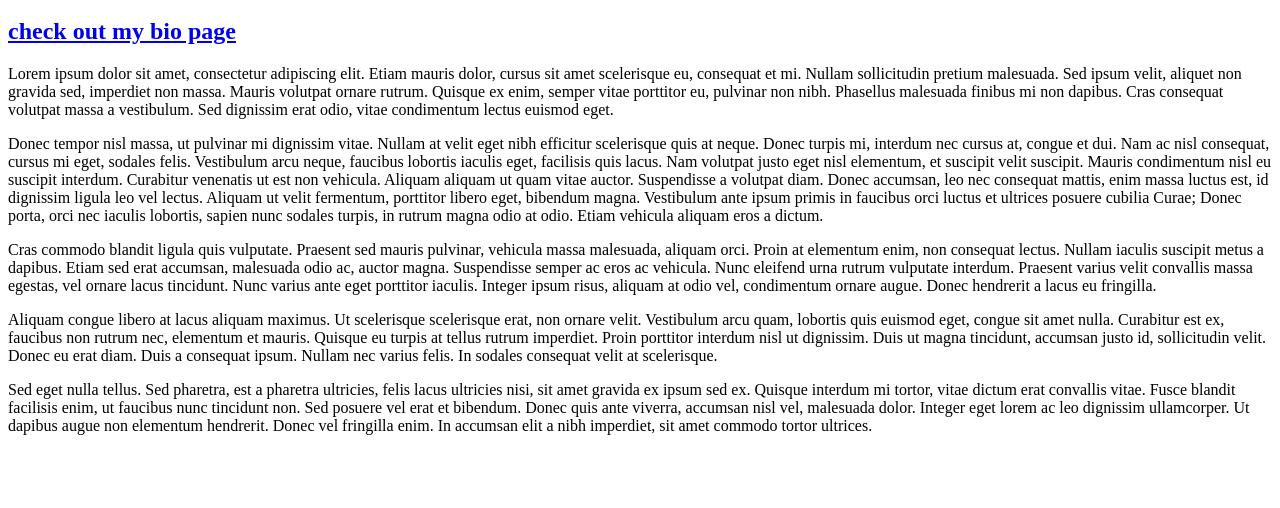
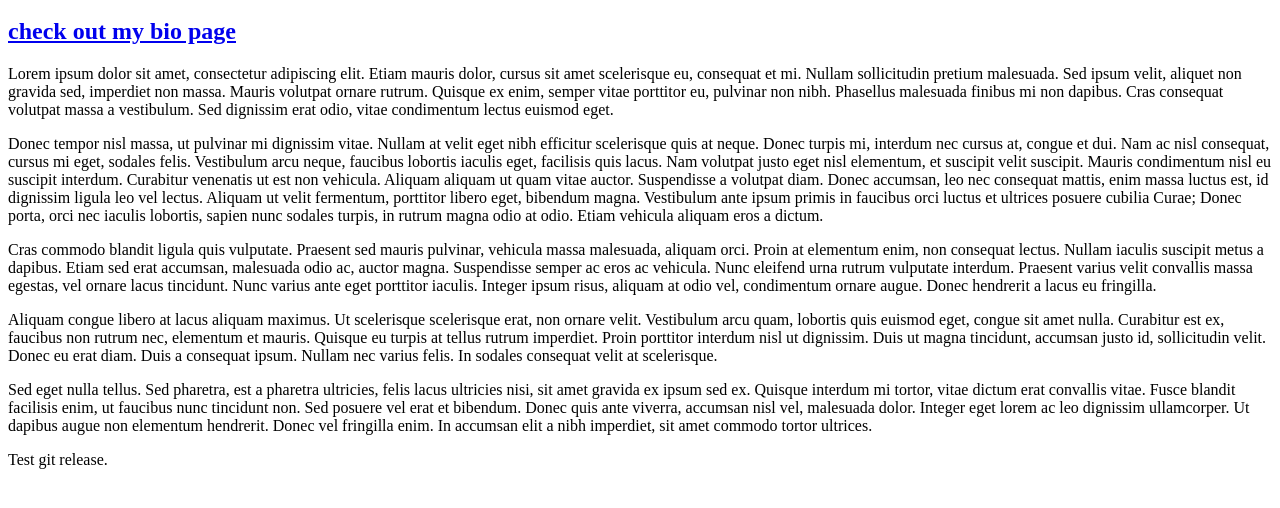
Before and after one commit to abrown32/sample, a plain HTML site: page index.html in a window 1280 px wide. Shown: the part 48-556 px from the top of the page. Drawn offline with Linux system fonts and the light colour scheme.

Commit message:
Git release test (#3) (#4)

```diff
--- a/index.html
+++ b/index.html
@@ -23,6 +23,7 @@
 <p>
 Sed eget nulla tellus. Sed pharetra, est a pharetra ultricies, felis lacus ultricies nisi, sit amet gravida ex ipsum sed ex. Quisque interdum mi tortor, vitae dictum erat convallis vitae. Fusce blandit facilisis enim, ut faucibus nunc tincidunt non. Sed posuere vel erat et bibendum. Donec quis ante viverra, accumsan nisl vel, malesuada dolor. Integer eget lorem ac leo dignissim ullamcorper. Ut dapibus augue non elementum hendrerit. Donec vel fringilla enim. In accumsan elit a nibh imperdiet, sit amet commodo tortor ultrices.
 </p>
+<p>Test git release.</p>
 </body>
 
 </html>
```
